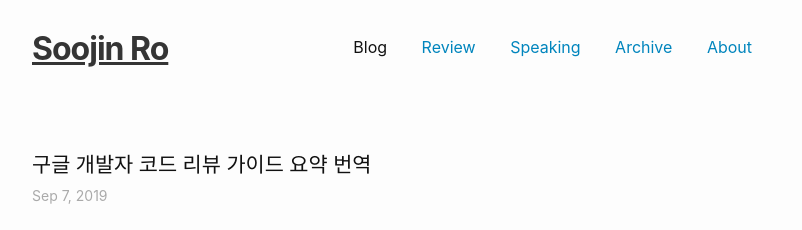
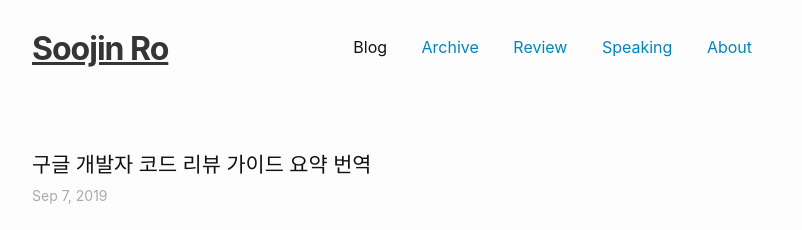
Before and after one commit to nsoojin/nsoojin.github.io, a Jekyll site: the page built from index.html, in a window 1280 px wide and 900 px high. Shown: the top 230 px of the window, without its empty margins (238-1040 px from the left). Built offline with Jekyll 4.4.1, drawn with Linux system fonts in a browser that asks for light colours; the list of posts is cut into pages by our own code.

Commit message:
change header order

```diff
--- a/_includes/header.html
+++ b/_includes/header.html
@@ -13,9 +13,9 @@
 
       <div class="trigger">
         <a href="/" class="page-link {% if page.url != '/about' and page.url != '/about-kr' and page.url != '/archive' and page.url != '/speaking-kr' and page.url != '/speaking' %}{% unless page.url contains 'review'%}active{% endunless %}{% endif %}">Blog</a>
+        <a href="/archive" class="page-link {% if page.url == '/archive' %}active{% endif %}">Archive</a>
         <a href="{{ site.baseurl }}{% link review/index.md %}" class="page-link {% if page.url contains 'review' %}active{% endif %}">Review</a>
         <a href="{{ site.baseurl }}{% link speaking/index.md %}" class="page-link {% if page.url == '/speaking' or page.url == '/speaking-kr' %}active{% endif %}">Speaking</a>
-        <a href="/archive" class="page-link {% if page.url == '/archive' %}active{% endif %}">Archive</a>
         <a href="{{ site.baseurl }}{% link about/index.md %}" class="page-link {% if page.url == '/about' or page.url == '/about-kr' %}active{% endif %}">About</a>
       </div>
     </nav>
```
